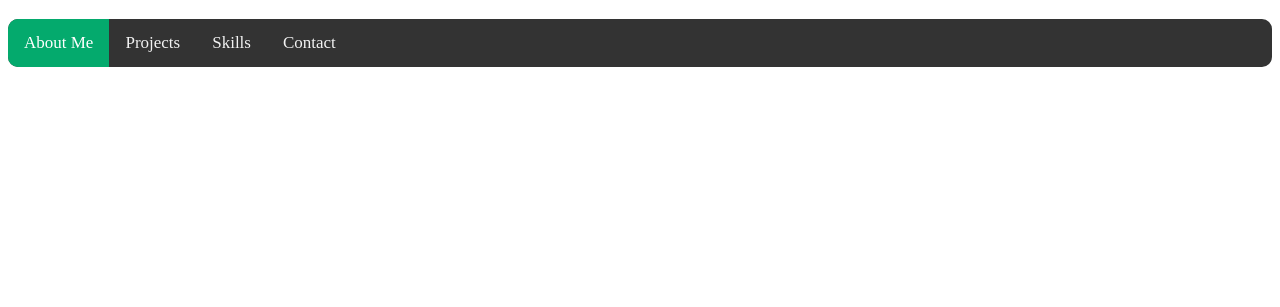
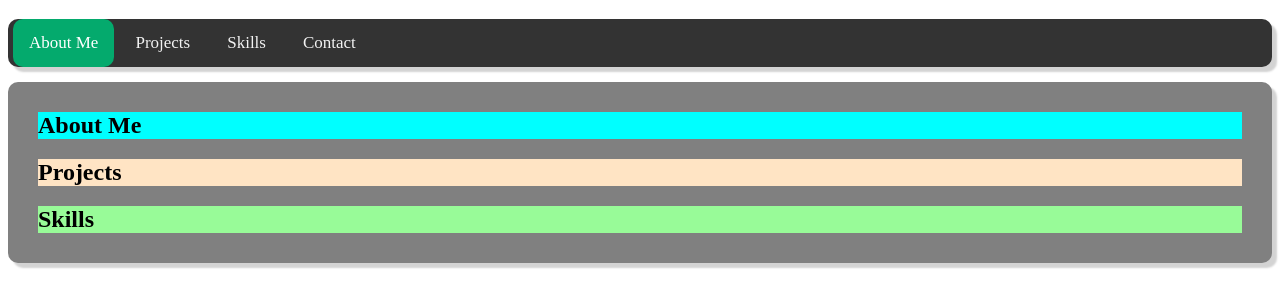
Before and after one commit to Freemasoid/depr-Personal_Website, a plain HTML site: page index.html in a window 1280 px wide. Shown: the part 61-368 px from the top of the page. Drawn offline with Linux system fonts and the light colour scheme.

Commit message:
barebones styling, navbar interactivity

```diff
--- a/index.html
+++ b/index.html
@@ -3,7 +3,7 @@
 <html>
   <head>
     <title>Personal Website</title>
-        <link href="styles.css" type="text/css" rel="stylesheet">
+    <link href="styles.css" type="text/css" rel="stylesheet" />
   </head>
 
   <body>
@@ -17,7 +17,18 @@
       <a href="#skills">Skills</a>
       <a href="/contact.html">Contact</a>
     </div>
+    <div id="contentPadding">
+      <div id="aboutMe">
+        <h2>About Me</h2>
+      </div>
 
+      <div id="projects">
+        <h2>Projects</h2>
+      </div>
 
+      <div id="skills">
+        <h2>Skills</h2>
+      </div>
+    </div>
   </body>
 </html>
--- a/styles.css
+++ b/styles.css
@@ -2,6 +2,7 @@
   background-color: #333;
   overflow: hidden;
   border-radius: 10px;
+  box-shadow: 5px 5px 2px lightgray;
 }
 
 .topnav a {
@@ -11,14 +12,45 @@
   padding: 14px 16px;
   text-decoration: none;
   font-size: 17px;
+  margin-left: 5px;
 }
 
 .topnav a:hover {
   background-color: #ddd;
   color: black;
+  transform: scale(1.15);
+  border-radius: 10px;
 }
 
 .topnav a.active {
-    background-color: #04AA6D;
+  background-color: #04aa6d;
   color: white;
+  border-radius: 10px;
 }
+
+#aboutMe {
+  background-color: aqua;
+  margin: 0px 30px;
+}
+
+#projects {
+  background-color: bisque;
+  margin: 0px 30px;
+}
+
+#skills {
+  background-color: palegreen;
+  margin: 0px 30px;
+}
+
+#contentPadding {
+  background-color: gray;
+  padding: 10px 0px;
+  margin-top: 15px;
+  border-radius: 10px;
+  box-shadow: 5px 5px 2px lightgray;
+}
+
+#contentPadding p {
+  margin-left: 30px;
+}
```
Also changed, not shown: contact.html (+6 -6 lines). Lines whose indentation alone changed are shown as unchanged.
